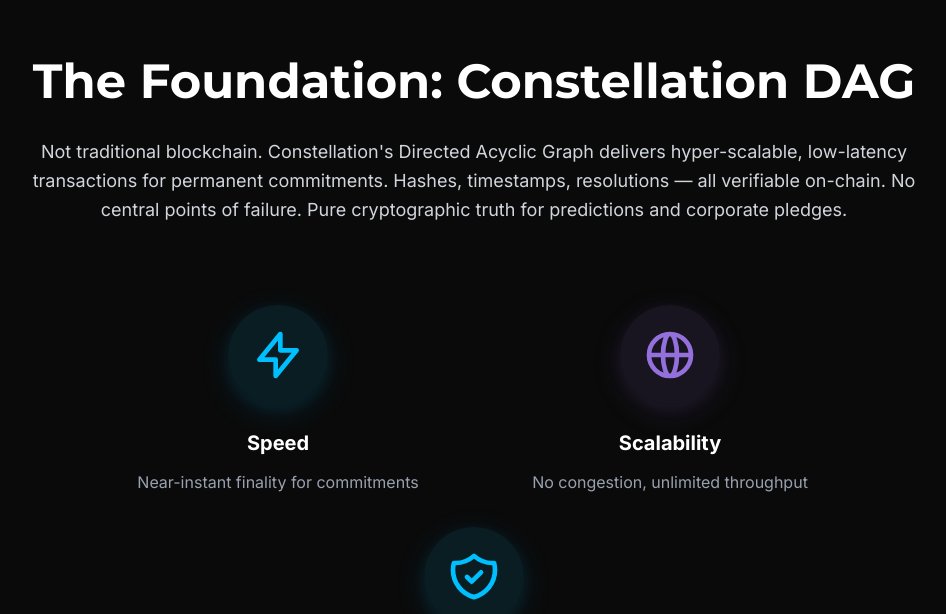
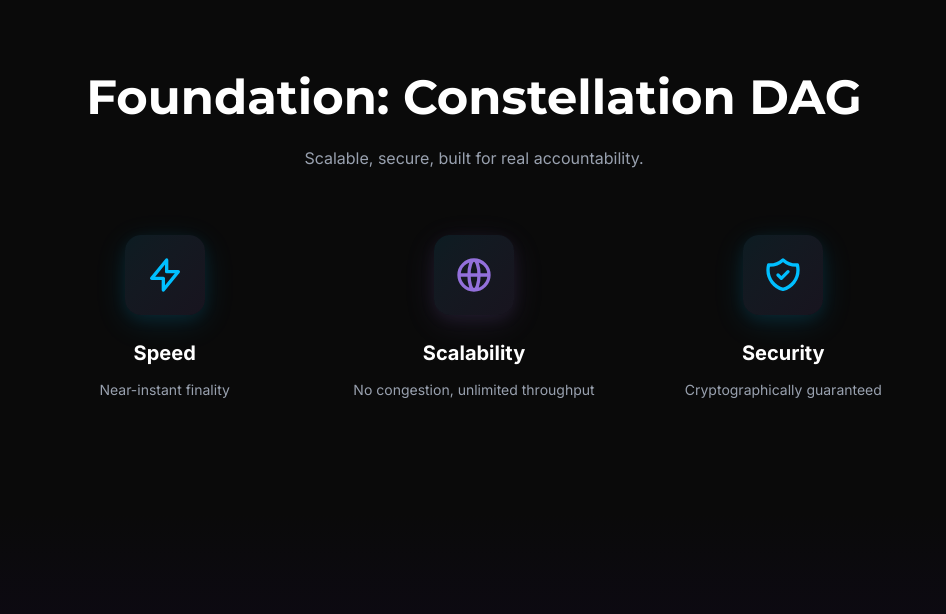
Before and after one commit to Boomchakalala/prooflocker, a Next.js app: page / in a window 1280 px wide. Shown: the part 3209-3823 px from the top of the page, without its empty margins (166-1112 px from the left). Built offline with nearby package versions, Linux system fonts and the light colour scheme; no server answers.

Commit message:
Sandbox autosave

```diff
--- a/src/components/TechFoundation.tsx
+++ b/src/components/TechFoundation.tsx
@@ -1,47 +1,47 @@
 export default function TechFoundation() {
   return (
-    <div className="relative z-10 py-24 px-6 bg-[#0a0a0a]">
-      <div className="max-w-[1280px] mx-auto px-6 md:px-12 lg:px-16">
-        <h2 className="text-4xl md:text-5xl font-bold text-center text-white mb-8" style={{ fontFamily: 'var(--font-montserrat)' }}>
-          The Foundation: Constellation DAG
+    <div className="relative z-10 py-20 md:py-28 px-6 bg-[#0a0a0a]">
+      <div className="max-w-6xl mx-auto">
+        <h2 className="text-3xl md:text-5xl font-bold text-center text-white mb-6" style={{ fontFamily: 'var(--font-montserrat)' }}>
+          Foundation: Constellation DAG
         </h2>
-        <p className="text-lg text-gray-300 text-center leading-relaxed mb-16 max-w-4xl mx-auto">
-          Not traditional blockchain. Constellation's Directed Acyclic Graph delivers hyper-scalable, low-latency transactions for permanent commitments. Hashes, timestamps, resolutions — all verifiable on-chain. No central points of failure. Pure cryptographic truth for predictions and corporate pledges.
+        <p className="text-base text-gray-400 text-center leading-relaxed mb-16 max-w-3xl mx-auto">
+          Scalable, secure, built for real accountability.
         </p>
 
-        {/* 3-icon row - tighter with fixed widths */}
-        <div className="flex flex-wrap items-center justify-center gap-8 mt-20">
+        {/* 3 Tiles */}
+        <div className="grid grid-cols-1 sm:grid-cols-3 gap-8 max-w-4xl mx-auto">
           {/* Speed */}
-          <div className="flex flex-col items-center text-center w-full sm:w-[340px] md:w-[360px]">
-            <div className="w-[100px] h-[100px] rounded-full bg-[#00bfff]/10 flex items-center justify-center mb-6 glow-blue transition-transform hover:scale-105">
-              <svg className="w-14 h-14 text-[#00bfff]" fill="none" stroke="currentColor" viewBox="0 0 24 24">
+          <div className="flex flex-col items-center text-center">
+            <div className="w-20 h-20 rounded-2xl bg-gradient-to-br from-[#00bfff]/10 to-[#9370db]/10 flex items-center justify-center mb-6 glow-blue transition-transform hover:scale-105">
+              <svg className="w-10 h-10 text-[#00bfff]" fill="none" stroke="currentColor" viewBox="0 0 24 24">
                 <path strokeLinecap="round" strokeLinejoin="round" strokeWidth={2} d="M13 10V3L4 14h7v7l9-11h-7z" />
               </svg>
             </div>
             <h3 className="text-xl font-bold text-white mb-3">Speed</h3>
-            <p className="text-gray-400 text-base leading-relaxed">Near-instant finality for commitments</p>
+            <p className="text-gray-400 text-sm leading-relaxed">Near-instant finality</p>
           </div>
 
           {/* Scalability */}
-          <div className="flex flex-col items-center text-center w-full sm:w-[340px] md:w-[360px]">
-            <div className="w-[100px] h-[100px] rounded-full bg-[#9370db]/10 flex items-center justify-center mb-6 glow-purple transition-transform hover:scale-105">
-              <svg className="w-14 h-14 text-[#9370db]" fill="none" stroke="currentColor" viewBox="0 0 24 24">
+          <div className="flex flex-col items-center text-center">
+            <div className="w-20 h-20 rounded-2xl bg-gradient-to-br from-[#00bfff]/10 to-[#9370db]/10 flex items-center justify-center mb-6 glow-purple transition-transform hover:scale-105">
+              <svg className="w-10 h-10 text-[#9370db]" fill="none" stroke="currentColor" viewBox="0 0 24 24">
                 <path strokeLinecap="round" strokeLinejoin="round" strokeWidth={2} d="M21 12a9 9 0 01-9 9m9-9a9 9 0 00-9-9m9 9H3m9 9a9 9 0 01-9-9m9 9c1.657 0 3-4.03 3-9s-1.343-9-3-9m0 18c-1.657 0-3-4.03-3-9s1.343-9 3-9m-9 9a9 9 0 019-9" />
               </svg>
             </div>
             <h3 className="text-xl font-bold text-white mb-3">Scalability</h3>
-            <p className="text-gray-400 text-base leading-relaxed">No congestion, unlimited throughput</p>
+            <p className="text-gray-400 text-sm leading-relaxed">No congestion, unlimited throughput</p>
           </div>
 
           {/* Security */}
-          <div className="flex flex-col items-center text-center w-full sm:w-[340px] md:w-[360px]">
-            <div className="w-[100px] h-[100px] rounded-full bg-[#00bfff]/10 flex items-center justify-center mb-6 glow-blue transition-transform hover:scale-105">
-              <svg className="w-14 h-14 text-[#00bfff]" fill="none" stroke="currentColor" viewBox="0 0 24 24">
+          <div className="flex flex-col items-center text-center">
+            <div className="w-20 h-20 rounded-2xl bg-gradient-to-br from-[#00bfff]/10 to-[#9370db]/10 flex items-center justify-center mb-6 glow-blue transition-transform hover:scale-105">
+              <svg className="w-10 h-10 text-[#00bfff]" fill="none" stroke="currentColor" viewBox="0 0 24 24">
                 <path strokeLinecap="round" strokeLinejoin="round" strokeWidth={2} d="M9 12l2 2 4-4m5.618-4.016A11.955 11.955 0 0112 2.944a11.955 11.955 0 01-8.618 3.04A12.02 12.02 0 003 9c0 5.591 3.824 10.29 9 11.622 5.176-1.332 9-6.03 9-11.622 0-1.042-.133-2.052-.382-3.016z" />
               </svg>
             </div>
             <h3 className="text-xl font-bold text-white mb-3">Security</h3>
-            <p className="text-gray-400 text-base leading-relaxed">Cryptographically guaranteed permanence</p>
+            <p className="text-gray-400 text-sm leading-relaxed">Cryptographically guaranteed</p>
           </div>
         </div>
       </div>
```
